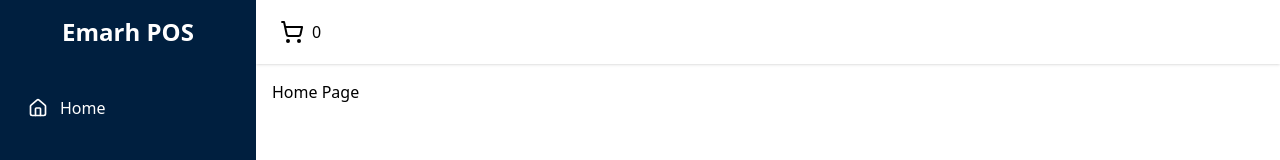
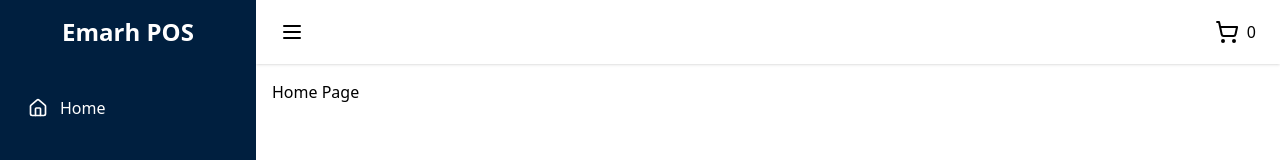
Before and after one commit to Harry8679/Emarh-Pos-Front, a React (Create React App) app: page / in a window 1280 px wide. Shown: the top 160 px of the page. Built offline with nearby package versions, Linux system fonts and the light colour scheme.

Commit message:
Header updated

```diff
--- a/src/components/Header.jsx
+++ b/src/components/Header.jsx
@@ -3,7 +3,8 @@ import { Menu, ShoppingCart } from 'lucide-react';
 const Header = ({ toggleSidebar }) => {
   return (
     <header className="w-full h-16 bg-white shadow flex items-center justify-between px-6 sticky top-0 z-20">
-      <button onClick={toggleSidebar} className="md:hidden">
+      <button onClick={toggleSidebar}>
+      {/* <button onClick={toggleSidebar} className="md:hidden"> */}
         <Menu size={24} />
       </button>
       <div className="flex items-center space-x-2">
```
